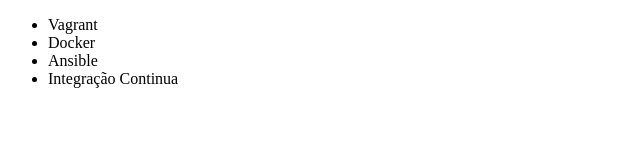
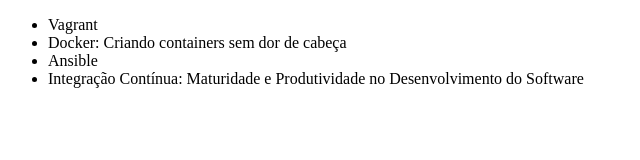
Before and after one commit to anacarolinaalves/Alura---Git, a plain HTML site: page index.html in a window 1280 px wide. Shown: the whole page, without its empty margins (0-640 px from the left). Drawn offline with Linux system fonts and the light colour scheme.

Commit message:
Corrgindo nome do curso de Docker

```diff
--- a/index.html
+++ b/index.html
@@ -7,9 +7,9 @@
 <body>
     <ul>
         <li>Vagrant</li>
-        <li>Docker</li>
+        <li>Docker: Criando containers sem dor de cabeça </li>
         <li>Ansible</li>
-        <li>Integração Continua</li>
+        <li>Integração Contínua: Maturidade e Produtividade no Desenvolvimento do Software</li>
     </ul>
 </body>
 </html>
```
